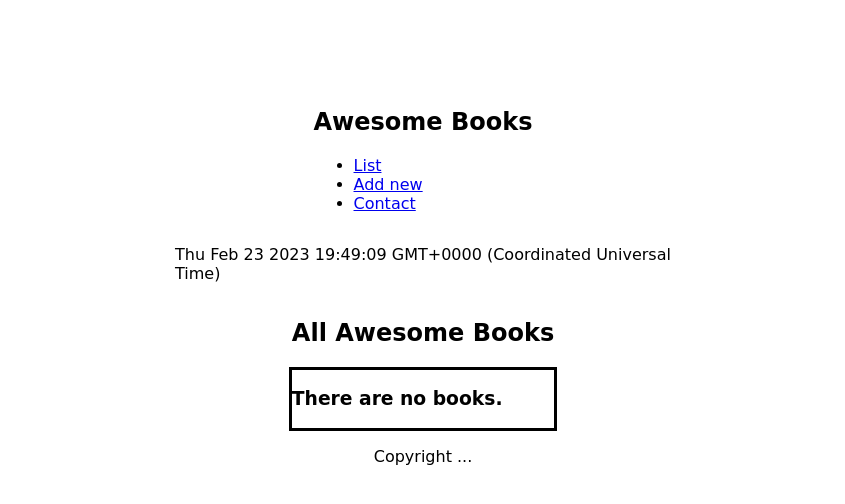
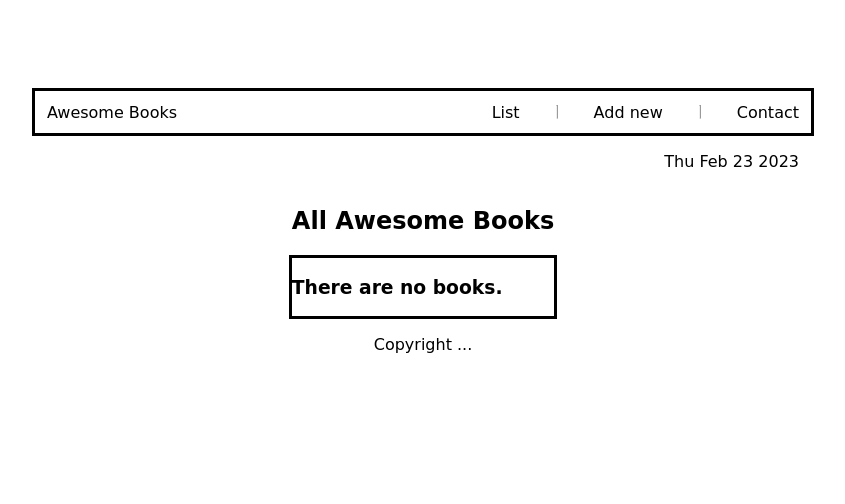
Before and after one commit to mdg0410/awesomeBooks, a website: page index.html in a window 1280 px wide. Shown: the whole page, without its empty margins (217-1062 px from the left). Drawn offline with Linux system fonts and the light colour scheme; a web font is replaced by a local one.

Commit message:
update files and folders

```diff
--- a/css/styles.css
+++ b/css/styles.css
@@ -5,10 +5,46 @@ body {
   display: flex;
   flex-direction: column;
   align-items: center;
-  padding: 10vh 30% 0 30%;
+  padding: 10vh 20% 0 20%;
   font-family: 'Shantell Sans', cursive;
 }
 
+.header {
+  display: flex;
+  justify-content: space-between;
+  width: 100%;
+  height: 40px;
+  padding: 1px 12px;
+  align-items: center;
+  border: 3px solid black;
+}
+
+  .nav {
+    display: flex;
+    flex-direction: row;
+    justify-content: center;
+    gap: 30px;
+    list-style-type: none;
+  }
+
+  hr {
+    width: 12px;
+    transform: rotate(90deg);
+  }
+
+  a {
+    text-decoration: none;
+    color: black;
+  }
+
+  a:hover {
+    color: blue;
+  }
+.containerDate{
+    width:100%;
+    display: flex;
+    justify-content: flex-end;
+}
 #containerBooks {
   display: flex;
   flex-direction: column;
@@ -25,7 +61,7 @@ body {
 
 .viewBook {
   display: grid;
-  grid-template-columns: auto 20%;
+  grid-template-columns: auto 30%;
   margin: 0.5vh 1vh 1vh 1vh;
 }
 
--- a/index.html
+++ b/index.html
@@ -10,17 +10,19 @@
 </head>
 
 <body>
-  <header>
-    <h2>Awesome Books</h2>
+  <div class="header">
+    <div><p>Awesome Books</p></div>
     <nav>
-      <ul>
+      <ul class="nav">
         <li><a href="#" id="link-list" data-section="listBook">List</a></li>
+        <li><hr></li>
         <li><a href="#" id="link-add" data-section="newBook">Add new</a></li>
+        <li><hr></li>
         <li><a href="#" id="link-contact" data-section="contact">Contact</a></li>
       </ul>
     </nav>
-  </header>
-  <p id="today"></p>
+    </div>
+    <div class="containerDate"><p id="today"></p></div>
   <section class="listBook">
     <h1>All Awesome Books</h1>
     <ul id="containerBooks">
--- a/js/main.js
+++ b/js/main.js
@@ -5,7 +5,7 @@ window.onload = () => {
   // eslint-disable-next-line no-undef
   display = new BookDisplay();
   display.render();
-  today.textContent = new Date().toString();
+  today.textContent = new Date().toDateString();
 };
 
 const len = () => {
```
